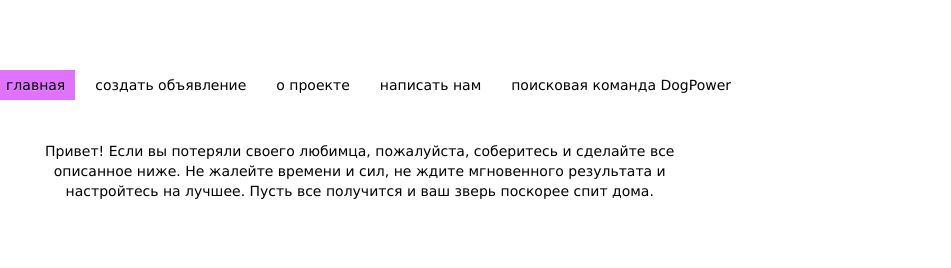
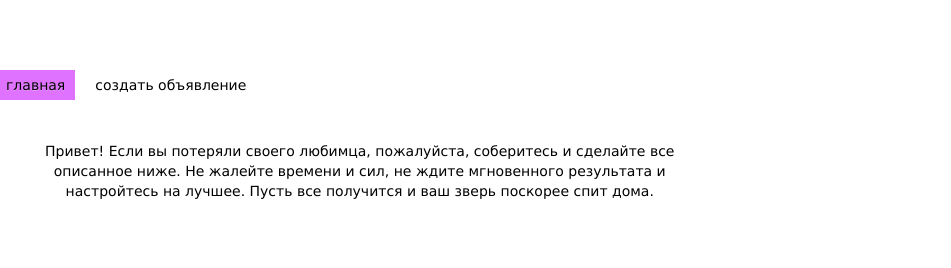
Before and after one commit to olga-kulevich/advertisement, a website with bundled scripts: page index.html in a window 1280 px wide. Shown: the top 268 px of the page, 329-1280 px from the left. Built offline with nearby package versions, Linux system fonts and the light colour scheme; a script that the page names is missing; some icons are missing; files whose address does not match are found by name.

Commit message:
hid inaccessible sections

```diff
--- a/index.html
+++ b/index.html
@@ -40,9 +40,9 @@
             <ul id="list-menu" class="nav navbar-nav navbar-left">
                 <li><a id="link-home" class="navbar-link" href="#home">главная</a></li>
                 <li><a id="link-constructor" class="navbar-link" href="#constructor">создать объявление</a></li>
-                <li><a id="link-about-us" class="navbar-link" href="#about-us">о проекте</a></li>
-                <li><a id="link-contact-us" class="navbar-link" href="#contact-us">написать нам</a></li>
-                <li><a id="link-team-dog-power" class="navbar-link" href="#team-dog-power">поисковая команда DogPower</a></li>
+<!--                <li><a id="link-about-us" class="navbar-link" href="#about-us">о проекте</a></li>-->
+<!--                <li><a id="link-contact-us" class="navbar-link" href="#contact-us">написать нам</a></li>-->
+<!--                <li><a id="link-team-dog-power" class="navbar-link" href="#team-dog-power">поисковая команда DogPower</a></li>-->
             </ul>
         </div>
 
```
